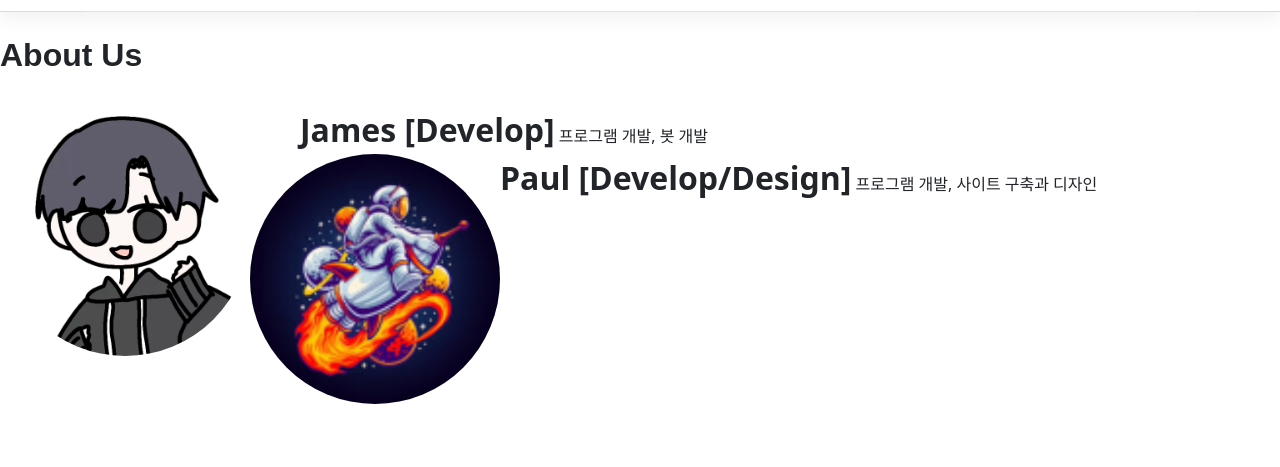
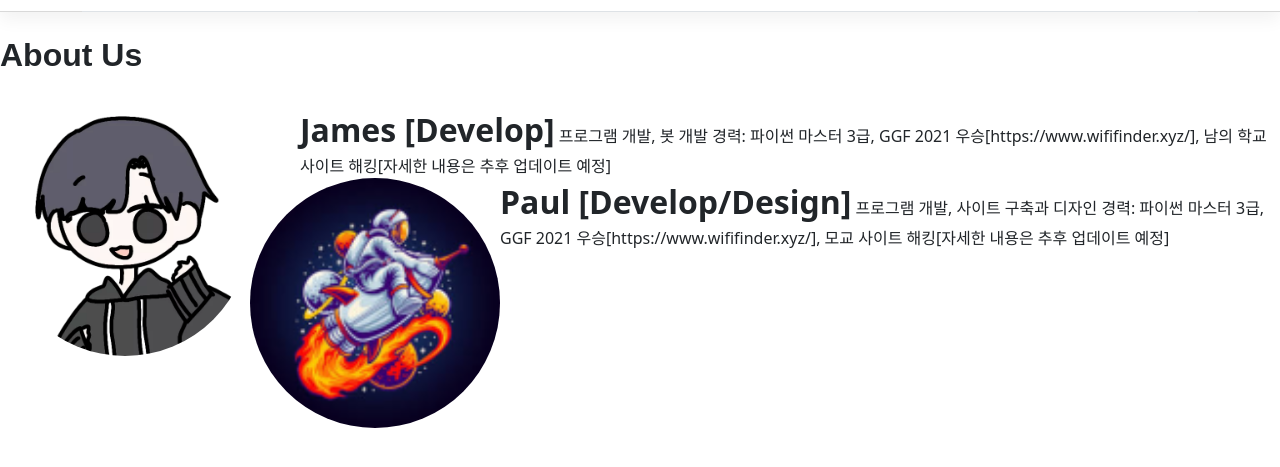
Before and after one commit to Team-Centillion/Main_Page, a plain HTML site: page aboutus/index.html in a window 1280 px wide. Shown: the part 61-528 px from the top of the page. Drawn offline with nearby package versions, Linux system fonts and the light colour scheme; a web font is replaced by a local one.

Commit message:
경력 추가
<p class="fw-6" style="height: 210px">경력: 파이썬 마스터 3급, GGF 2021 우승[https://www.wififinder.xyz/], 모교 사이트 해킹[자세한 내용은 추후 업데이트 예정]</p>

```diff
--- a/aboutus/index.html
+++ b/aboutus/index.html
@@ -19,11 +19,13 @@
             <div style="margin-left: 300px; width: auto;">
             <p class="fs-2 fw-bolder">James [Develop]</p>
             <p class="fs-6" style="height: 220px;">프로그램 개발, 봇 개발</p>
+            <p class="fw-6" style="height: 210px">경력: 파이썬 마스터 3급, GGF 2021 우승[https://www.wififinder.xyz/], 남의 학교 사이트 해킹[자세한 내용은 추후 업데이트 예정]</p>
             </div>
             <img src="img/paul0309.png" class="rounded-circle float-start" style="width: 250px; position: relative;" ></img>
             <div style="margin-left: 300px; width: auto;">
             <p class="fs-2 fw-bolder">Paul [Develop/Design]</p>
             <p class="fw-6" style="height: 220px">프로그램 개발, 사이트 구축과 디자인</p>
+            <p class="fw-6" style="height: 210px">경력: 파이썬 마스터 3급, GGF 2021 우승[https://www.wififinder.xyz/], 모교 사이트 해킹[자세한 내용은 추후 업데이트 예정]</p>
             </div>
         </div>
         <div class="footer"></div>
```
